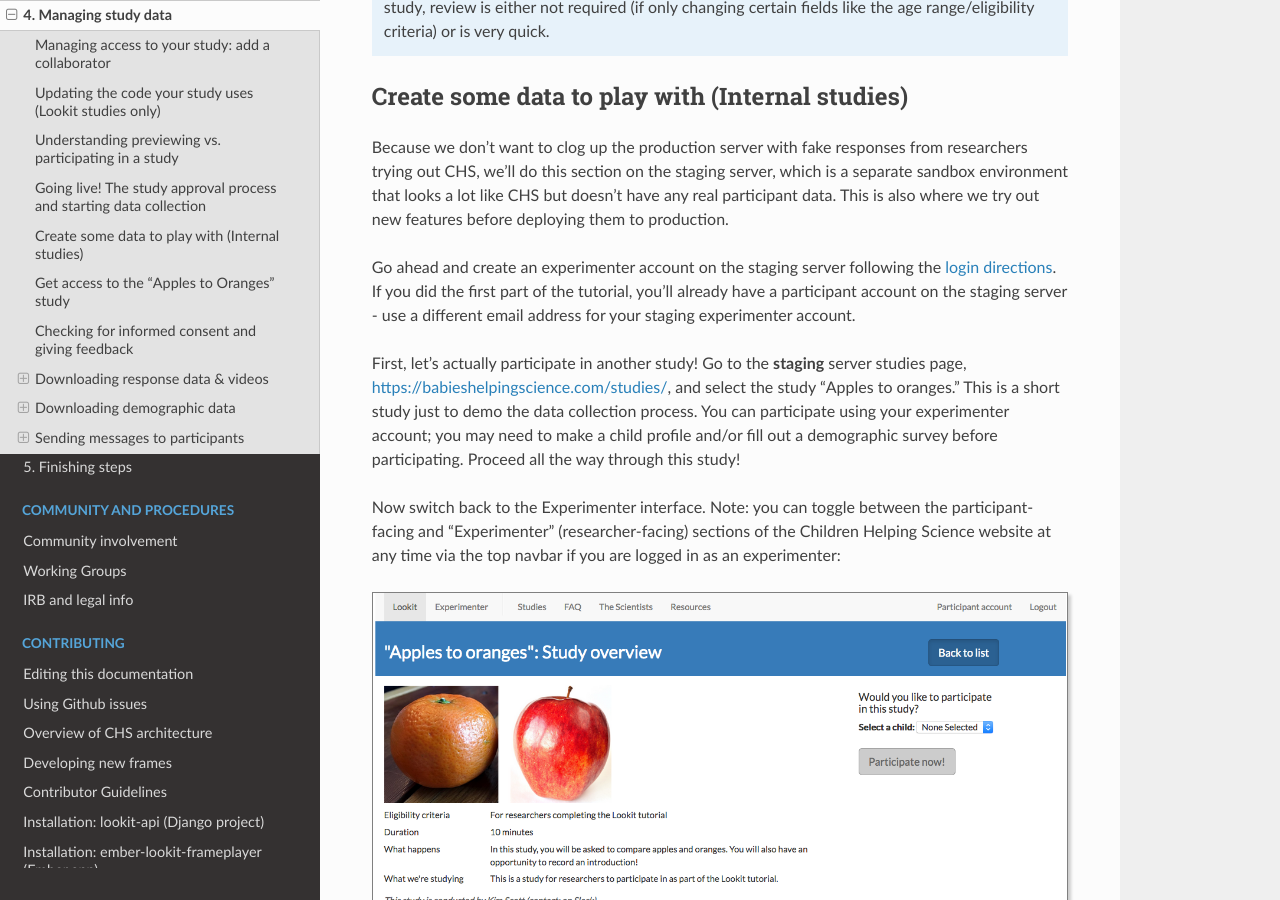
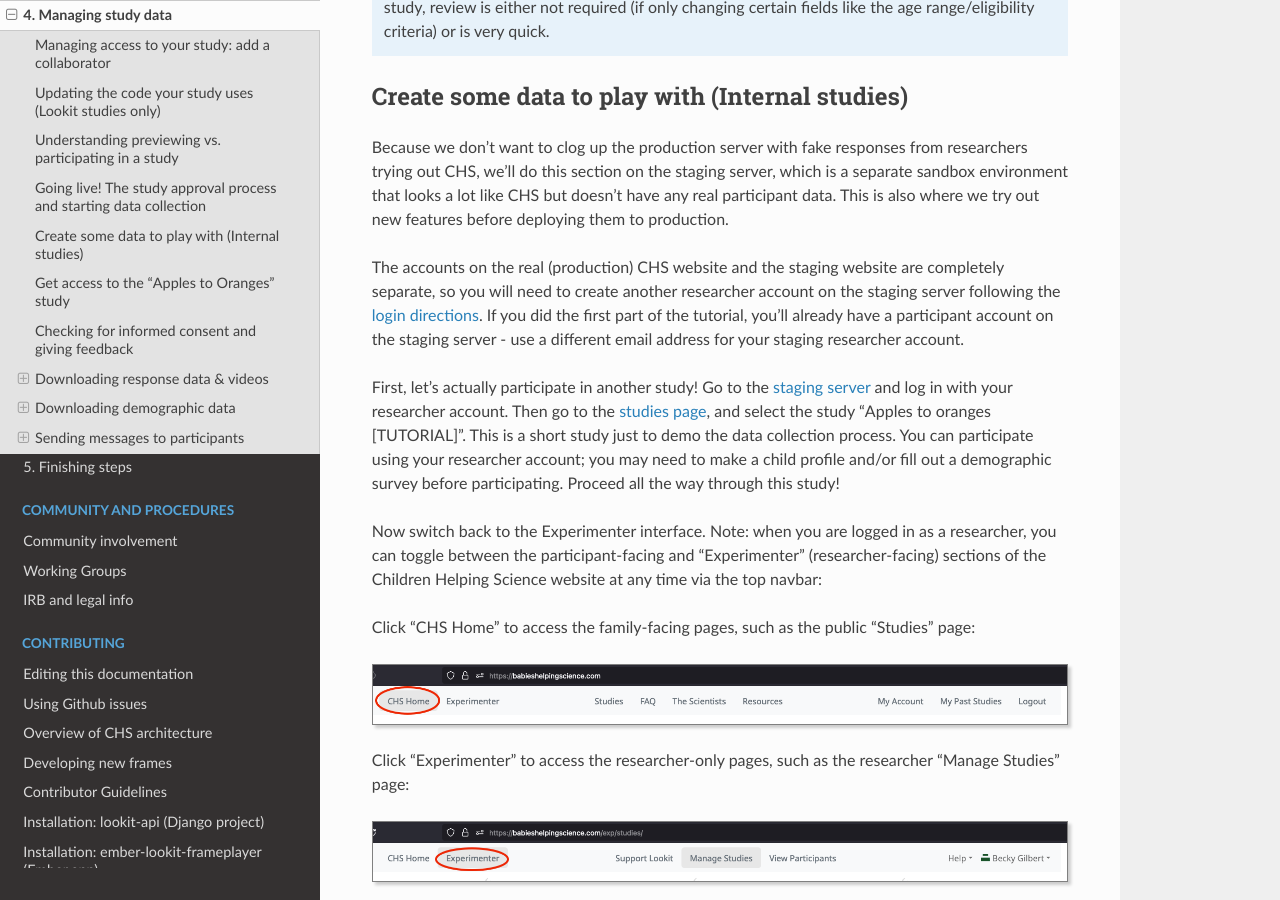
Before and after one commit to lookit/lookit-docs, a Sphinx documentation site: the page built from docs/source/tutorial-manage-data.rst, in a window 1280 px wide and 900 px high, scrolled down 3980 px. Built offline with Sphinx 7.4.7 and the Read the Docs theme 3.1.0, drawn with Linux system fonts in a browser that asks for light colours.

Commit message:
update sections on participating in and accessing staging tutorial study

```diff
--- a/docs/source/tutorial-manage-data.rst
+++ b/docs/source/tutorial-manage-data.rst
@@ -92,14 +92,18 @@ Create some data to play with (Internal studies)
 
 Because we don't want to clog up the production server with fake responses from researchers trying out CHS, we'll do this section on the staging server, which is a separate sandbox environment that looks a lot like CHS but doesn't have any real participant data. This is also where we try out new features before deploying them to production.
 
-Go ahead and create an experimenter account on the staging server following the :ref:`login directions <staging server>`. If you did the first part of the tutorial, you'll already have a participant account on the staging server - use a different email address for your staging experimenter account.
+The accounts on the real (production) CHS website and the staging website are completely separate, so you will need to create another researcher account on the staging server following the :ref:`login directions <staging server>`. If you did the first part of the tutorial, you'll already have a participant account on the staging server - use a different email address for your staging researcher account.
 
-First, let's actually participate in another study! Go to the **staging** server studies page, `<https://babieshelpingscience.com/studies/>`_, and select the study "Apples to oranges." This is a short study just to demo the data collection process. You can participate using your experimenter account; you may need to make a child profile and/or fill out a demographic survey before participating. Proceed all the way through this study!
+First, let's actually participate in another study! Go to the `staging server <https://babieshelpingscience.com/>`__ and log in with your researcher account. Then go to the `studies page <https://babieshelpingscience.com/studies/>`__, and select the study "Apples to oranges [TUTORIAL]". This is a short study just to demo the data collection process. You can participate using your researcher account; you may need to make a child profile and/or fill out a demographic survey before participating. Proceed all the way through this study!
 
-Now switch back to the Experimenter interface. Note: you can toggle between the participant-facing and "Experimenter" (researcher-facing) sections of the Children Helping Science website at any time via the top navbar if you are logged in as an experimenter:
+Now switch back to the Experimenter interface. Note: when you are logged in as a researcher, you can toggle between the participant-facing and "Experimenter" (researcher-facing) sections of the Children Helping Science website at any time via the top navbar:
 
-.. image:: _static/img/tutorial/lookit_view.png
+Click "CHS Home" to access the family-facing pages, such as the public "Studies" page:
+
+.. image:: _static/img/tutorial/chs_view.png
     :alt: Participant-facing Apples and Oranges detail page
+
+Click "Experimenter" to access the researcher-only pages, such as the researcher "Manage Studies" page:
 
 .. image:: _static/img/tutorial/exp_view.png
     :alt: Researcher-facing studies view
```
Also changed, not shown: docs/source/_static/img/tutorial/chs_view.png (added), docs/source/_static/img/tutorial/exp_view.png, docs/source/_static/img/tutorial/lookit_view.png (deleted).
